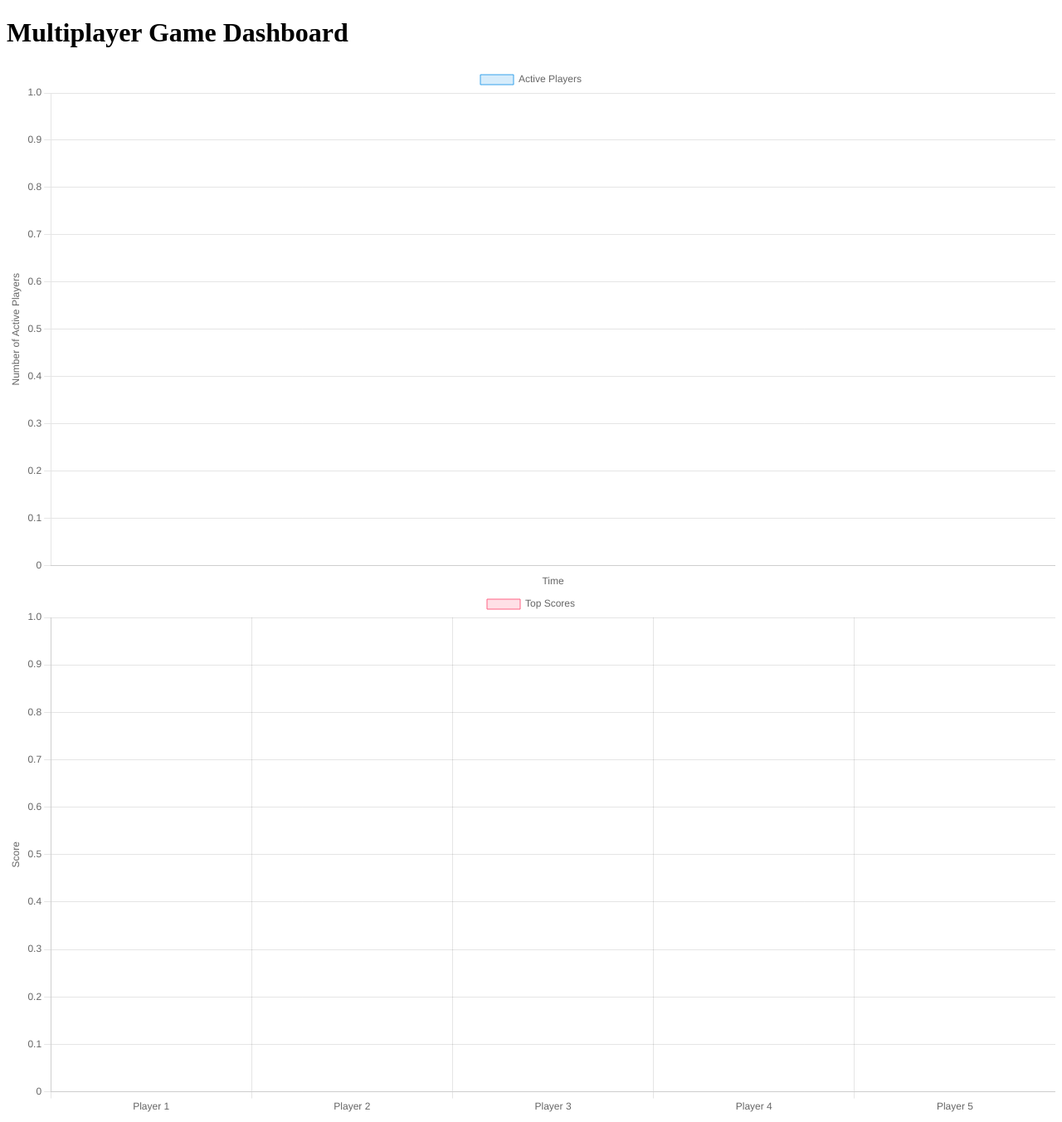
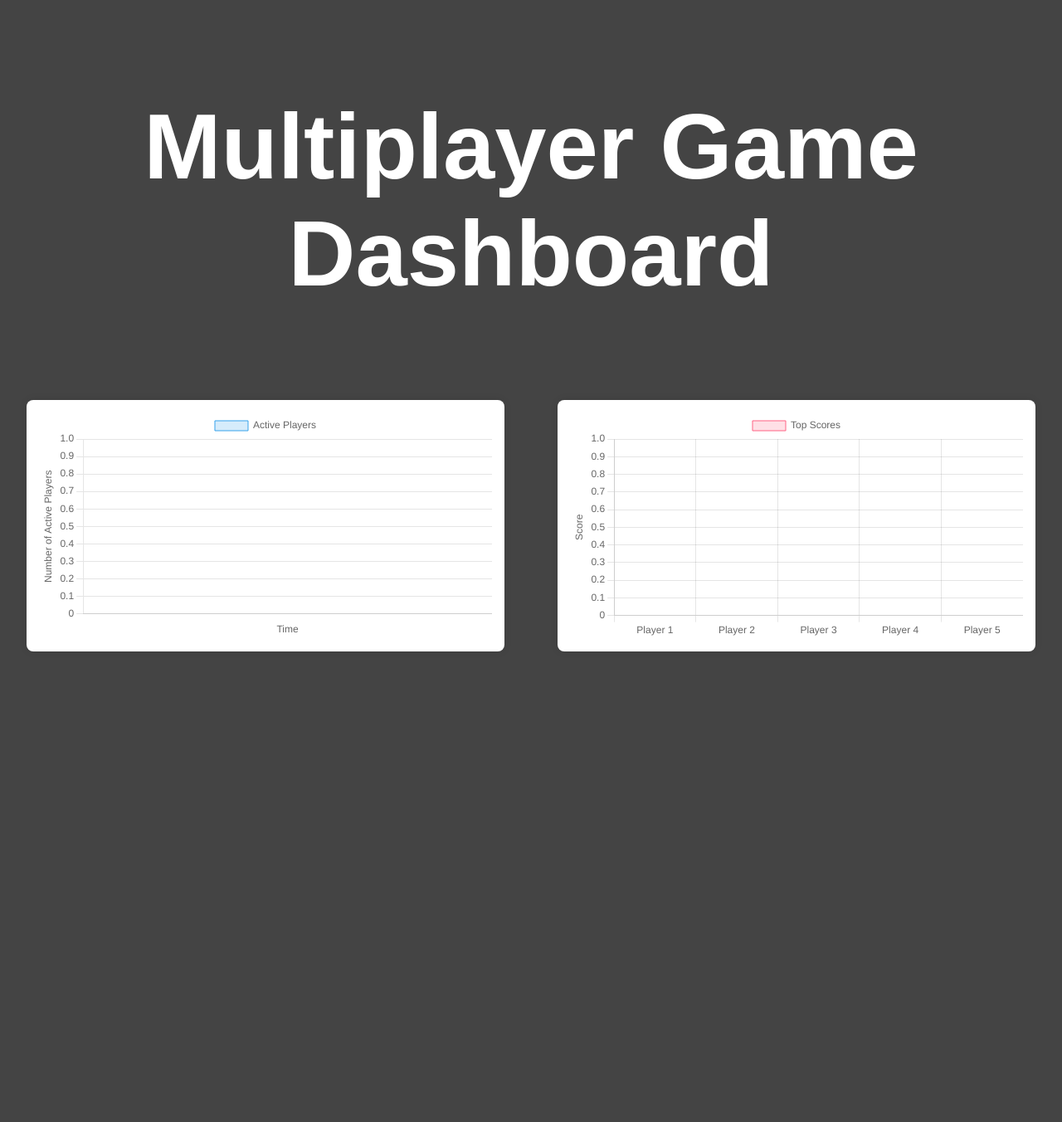
Before and after one commit to somxr/multiplayer-dashboard, a Flask app: page / in a window 1280 px wide. Shown: the whole page at 83% size. After the commit the page ends 785 px from the top, so only its background shows below. Run offline with Flask 3, Linux system fonts and the light colour scheme; data that the repository does not hold is empty.

Commit message:
added some CSS to make the site look  better

```diff
--- /dev/null
+++ b/static/style.css
@@ -0,0 +1,60 @@
+/* static/style.css */
+
+/* Reset default margins and paddings */
+* {
+    margin: 0;
+    padding: 0;
+    box-sizing: border-box;
+  }
+
+  /* Body styling */
+  body {
+    font-family: Arial, sans-serif;
+    background-color: #444444;
+    /* padding: 20px; */
+  }
+
+  /* Heading styling */
+  h1 {
+    text-align: center;
+    font-family: field-gothic-condensed, sans-serif;
+    font-weight: 900;
+    font-style: normal;
+    line-height: normal;
+    font-size: 7rem;
+    /* font-size: clamp(2rem, 9rem, 14vw); */
+    /* Adjusts between 2rem and 12vw, does not go smaller than 2rem or larger than 9rem */
+    margin: 0;
+    color: #fff;
+    padding: 1em;
+  }
+
+  /* Chart wrapper */
+  .charts-wrapper {
+    display: flex;
+    flex-wrap: wrap;
+    justify-content: space-around;
+  }
+
+  /* Chart container */
+  .chart-container {
+    width: 45%;
+    margin-bottom: 30px;
+    background-color: #fff;
+    padding: 15px;
+    border-radius: 8px;
+    box-shadow: 0 0 10px rgba(0, 0, 0, 0.1);
+  }
+
+  /* Canvas styling */
+  .chart-container canvas {
+    width: 100% !important;
+    height: auto !important;
+  }
+
+  /* Responsive adjustments */
+  @media (max-width: 768px) {
+    .chart-container {
+      width: 100%;
+    }
+  }
--- a/templates/index.html
+++ b/templates/index.html
@@ -1,14 +1,23 @@
+<!-- templates/index.html -->
+
 <!DOCTYPE html>
 <html lang="en">
 <head>
   <meta charset="UTF-8" />
   <title>Multiplayer Game Dashboard</title>
   <script src="https://cdn.jsdelivr.net/npm/chart.js"></script>
+  <link rel="stylesheet" href="{{ url_for('static', filename='style.css') }}">
 </head>
 <body>
   <h1>Multiplayer Game Dashboard</h1>
-    <canvas id="activePlayersChart" width="400" height="200"></canvas>
-    <canvas id="topScoresChart" width="400" height="200"></canvas>
+  <div class="charts-wrapper">
+    <div class="chart-container">
+      <canvas id="activePlayersChart"></canvas>
+    </div>
+    <div class="chart-container">
+      <canvas id="topScoresChart"></canvas>
+    </div>
+  </div>
   <script src="{{ url_for('static', filename='main.js') }}"></script>
 </body>
 </html>
```
Lines whose indentation alone changed are shown as unchanged.
